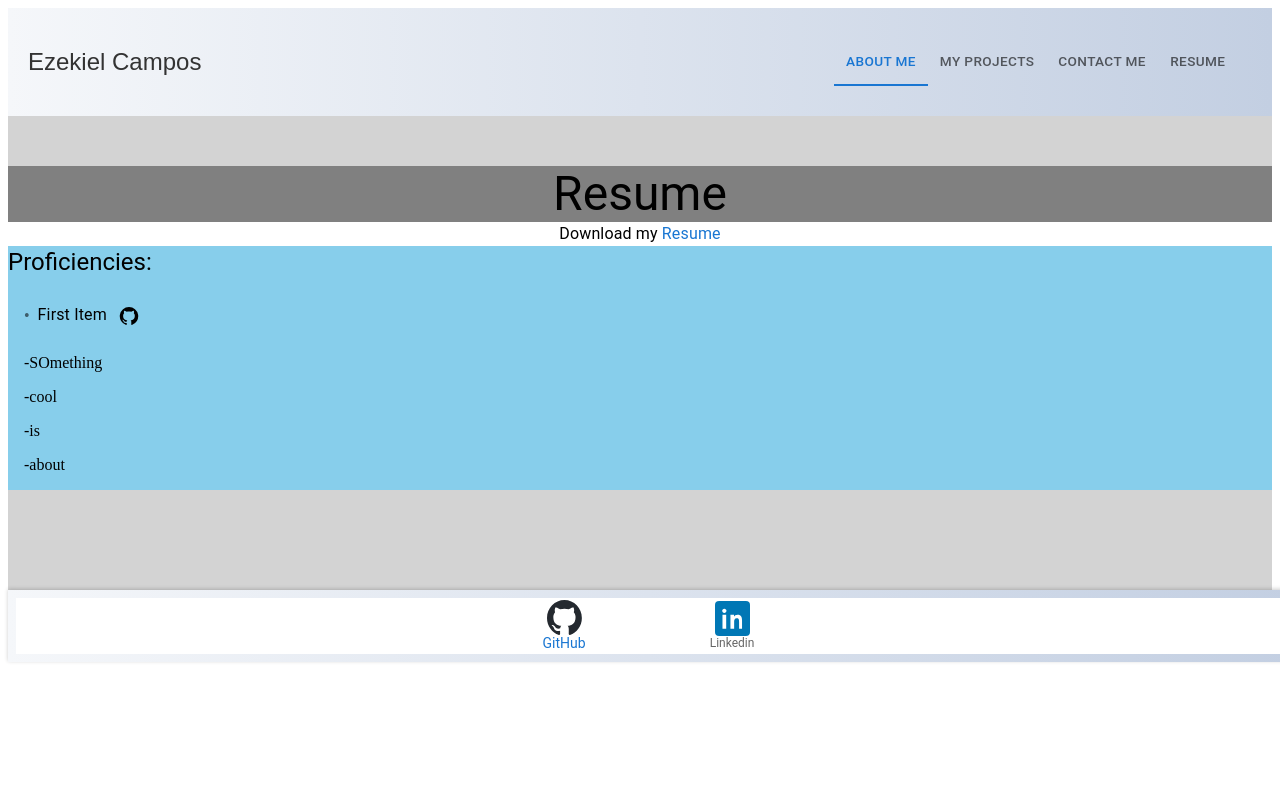
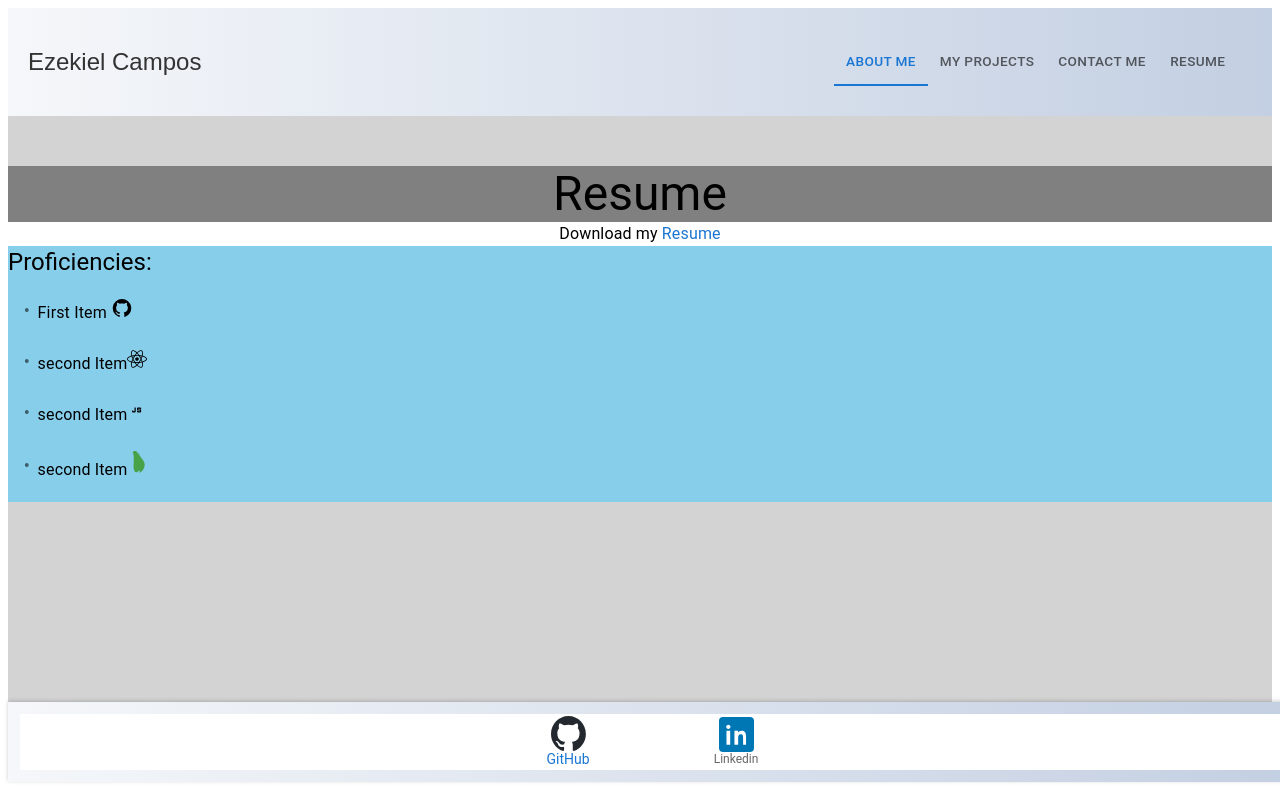
Before and after one commit to EzekielCampos/ezekiel-campos-react-portfolio, a React (Vite) app: page /resume in a window 1280 px wide. Built offline with nearby package versions, Linux system fonts and the light colour scheme.

Commit message:
added a file that will add list Items to the list component on the resume page

```diff
--- a/package.json
+++ b/package.json
@@ -19,6 +19,7 @@
     "react": "^18.3.1",
     "react-dom": "^18.3.1",
     "react-final-form": "^6.5.9",
+    "react-icons": "^5.3.0",
     "react-router-dom": "^6.11.1",
     "react-spinners": "^0.14.1",
     "validator": "^13.12.0"
--- a/src/components/Footer.jsx
+++ b/src/components/Footer.jsx
@@ -60,7 +60,7 @@ export const Footer = () => {
       // left: 0,
       width: '100%',
       background: 'linear-gradient(90deg, #f5f7fa, #c3cfe2)',
-      padding: '8px',
+      padding: '12px',
       boxShadow: '0 -1px 4px rgba(0,0,0,0.2)',
     }}
   >
--- a/src/components/pages/Resume.jsx
+++ b/src/components/pages/Resume.jsx
@@ -6,9 +6,19 @@ import {
   ListItem,
   ListItemIcon,
   ListItemText,
-  IconButton,
 } from "@mui/material";
 import GitHubIcon from "@mui/icons-material/GitHub";
+import { FaReact } from "react-icons/fa"; // Import the React icon from react-icons
+import JavascriptIcon from "@mui/icons-material/Javascript";
+const mongoIcon = (
+    <svg
+      xmlns="http://www.w3.org/2000/svg"
+      viewBox="0 0 32 32"
+      style={{ width: '24px', height: '24px', fill: '#47A248' }}
+    >
+      <path d="M15.816 0c.204 3.211.57 5.071 1.336 6.339.799 1.321 1.731 2.586 2.689 3.858l.109.143c1.005 1.317 1.971 2.582 2.689 4.075 2.728 5.654-1.513 12.359-4.022 13.621-.271.136-.53.272-.734.408-.386.272-.842.68-.995.544-.159-.136 0-1.154 0-1.95v-.681c0-.204.023-.272 0-.318-.045-.113-.203-.158-.293-.204-.318-.068-.68.34-.885.567-.068.045-.068.045-.068.045-.068.068-.045.09-.113.158-2.564 2.814-4.656 1.881-5.453.295-1.358-2.611-1.473-6.249-1.336-8.065.136-1.541.385-3.655.271-5.882v-.068c-.044-.999-.068-1.999-.068-2.998v-.363c0-.408-.023-.749-.023-1.113.113-3.2-.408-4.699-.408-4.699-.068-.204-.68-.999-.68-1.135l-.068-.067c-.091-.159-.045-.431 0-.567.613-1.635 2.769-3.809 3.12-4.087l.068-.068c.068-.067.204-.045.25 0 .158.159.476.885.726 1.404.067.136.136.271.158.363.999 2.09 2.405 3.514 3.679 4.968zm-1.314 31.5h2.998c.022 0 .045 0 .045-.023-.023.045-.023.023-.045.023h-2.998z" />
+    </svg>
+  );
 
 export const Resume = () => {
   return (
@@ -17,7 +27,7 @@ export const Resume = () => {
       sx={{
         // minHeight: "100vh",
         paddingTop: "50px", // Padding around content
-        paddingBottom: "100px",
+        paddingBottom: "200px",
         background: "lightGrey",
       }}
     >
@@ -51,15 +61,48 @@ export const Resume = () => {
               <ListItemIcon style={{ minWidth: "auto", marginRight: "8px" }}>
                 •
               </ListItemIcon>
-              <ListItemText>First Item <IconButton sx={{ color: "black" }}>
-                <GitHubIcon style={{ width:20, height: 20, }} />
-              </IconButton></ListItemText>
+              <ListItemText>
+                First Item
+                <GitHubIcon
+                  style={{ width: 20, height: 20, paddingLeft: "5px" }}
+                />
+              </ListItemText>
+            </ListItem>
+            <ListItem>
+              <ListItemIcon style={{ minWidth: "auto", marginRight: "8px" }}>
+                •
+              </ListItemIcon>
+              <ListItemText>
+                second Item
+                <ListItemIcon>
+                  {" "}
+                  <FaReact
+                    style={{ color: "black", width: 20, height: 20 }}
+                  />{" "}
+                </ListItemIcon>
+                {/* React icon */}
+              </ListItemText>
+            </ListItem>
+            <ListItem>
+              <ListItemIcon style={{ minWidth: "auto", marginRight: "8px" }}>
+                •
+              </ListItemIcon>
+              <ListItemText>
+                second Item
+                <JavascriptIcon sx={{ width: 20, height: 20 }} />{" "}
+              </ListItemText>
+            </ListItem>
 
+            <ListItem>
+              <ListItemIcon style={{ minWidth: "auto", marginRight: "8px" }}>
+                •
+              </ListItemIcon>
+              <ListItemText>
+                second Item
+               <ListItemIcon>{mongoIcon}</ListItemIcon>
+              </ListItemText>
             </ListItem>
-            <ListItem>-SOmething</ListItem>
-            <ListItem>-cool</ListItem>
-            <ListItem>-is </ListItem>
-            <ListItem>-about</ListItem>
+
           </List>
         </Grid>
       </Grid>
```
Also changed, not shown: src/components/UI/Skills.jsx (added, +24 -0 lines), 1 other file (tests, documents, lock files or other folders).
